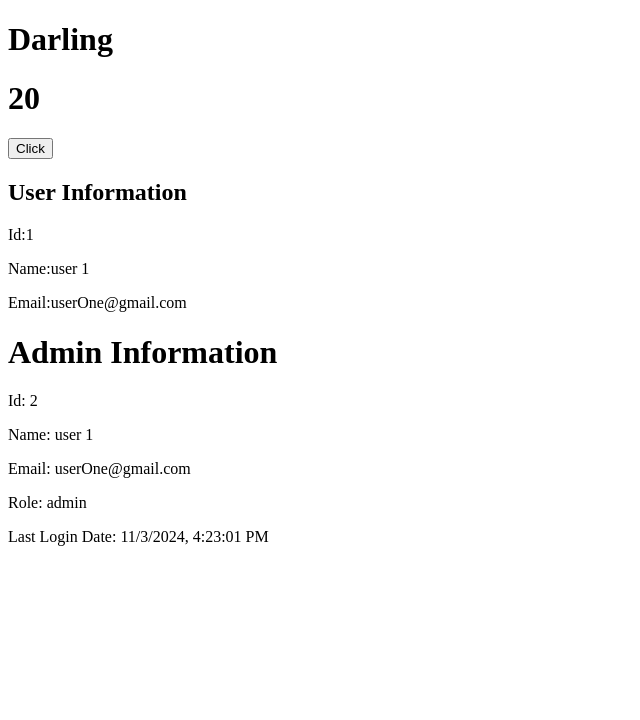
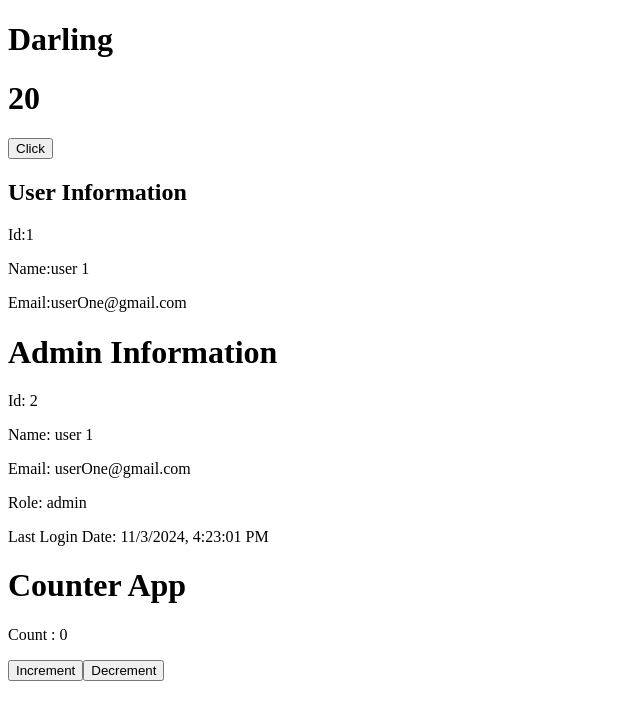
Before and after one commit to atultiwari7388/nextjs-end-2024, a React (Vite) app in the folder practice-prj/: page / in a window 1280 px wide. Shown: the top 720 px of the page, without its empty margins (0-640 px from the left). Built offline with nearby package versions, Linux system fonts and the light colour scheme.

Commit message:
challenge 3 done

```diff
--- a/practice-prj/src/App.tsx
+++ b/practice-prj/src/App.tsx
@@ -3,6 +3,7 @@ import { Button } from "./components/Button";
 import { User } from "./components/User";
 import { UserInfo } from "./components/UserInfo";
 import { AdminInfo, Info } from "./types/info_types";
+import { Counter } from "./components/Counter";
 
 const App = () => {
   const userData: Info = {
@@ -30,6 +31,7 @@ const App = () => {
 
       <UserInfo user={userData} />
       <AdminInfoComponent admin={adminData} />
+      <Counter />
     </div>
   );
 };
--- /dev/null
+++ b/practice-prj/src/components/Counter.tsx
@@ -0,0 +1,22 @@
+import { useState } from "react";
+
+export const Counter = () => {
+  const [count, setCount] = useState<number>(0);
+
+  const handleInc = () => {
+    setCount(count + 1);
+  };
+
+  const handleDec = () => {
+    setCount(count - 1);
+  };
+
+  return (
+    <div>
+      <h1>Counter App</h1>
+      <p>Count : {count}</p>
+      <button onClick={handleInc}>Increment</button>
+      <button onClick={handleDec}>Decrement</button>
+    </div>
+  );
+};
```
